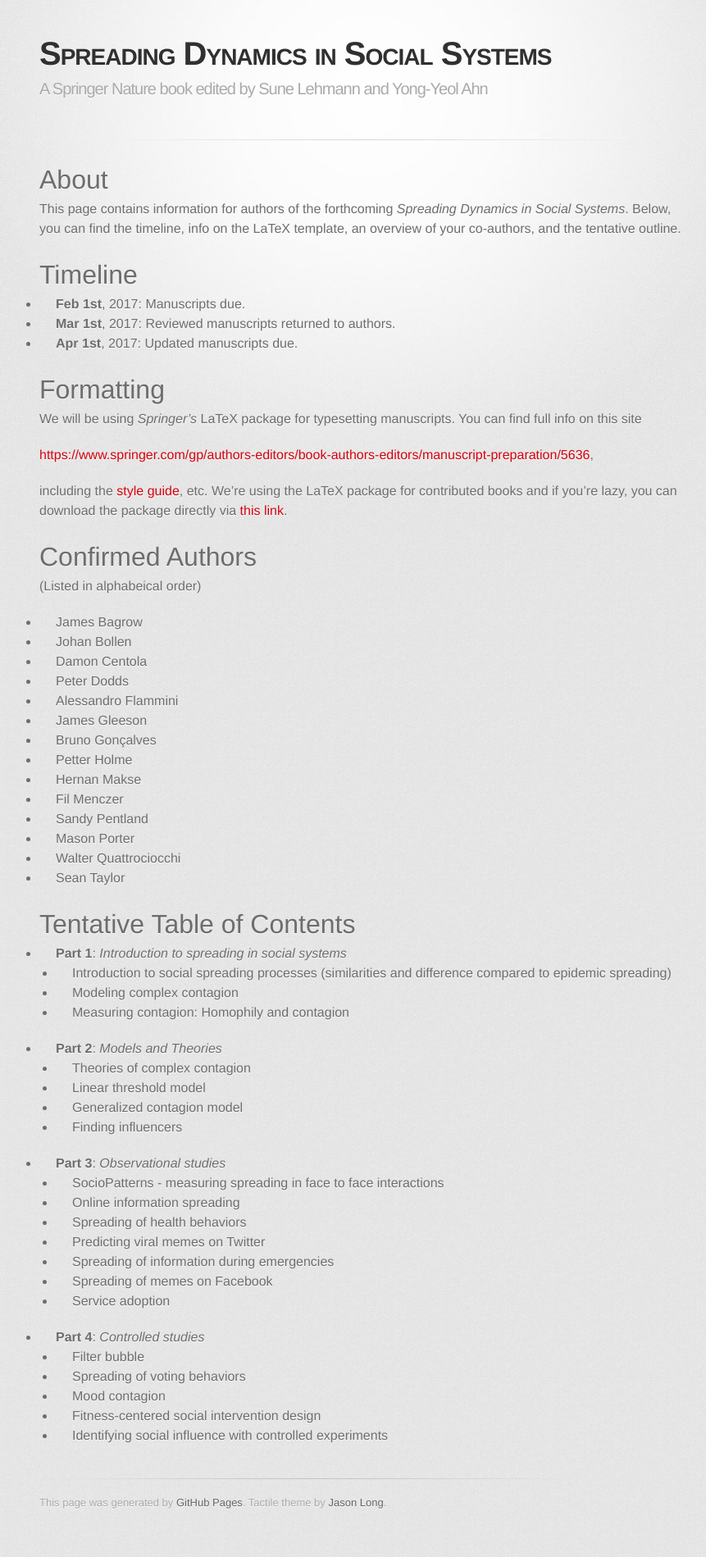
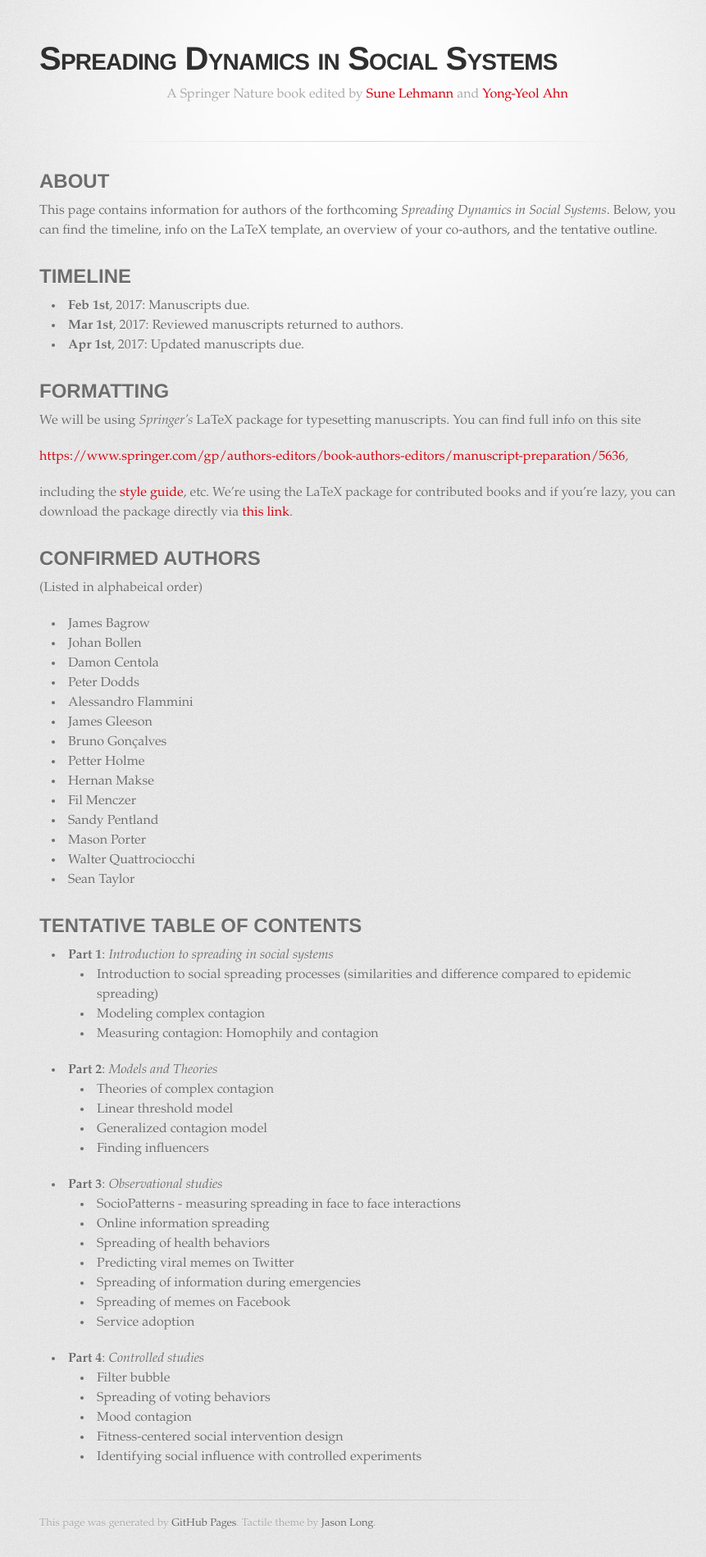
Before and after one commit to socialcontagionbook/socialcontagionbook.github.io, a Jekyll site: the page built from index.md, in a window 1280 px wide. Shown: the whole page at 82% size, without its empty margins (192-1053 px from the left). Built offline with Jekyll 4.4.1, drawn with Linux system fonts in a browser that asks for light colours; some web fonts are replaced; before the commit the page ends 1873 px from its top, so only the background shows below that.

Commit message:
design change

```diff
--- a/_layouts/index.html
+++ b/_layouts/index.html
@@ -19,7 +19,7 @@
 
         <header>
           <h1>Spreading Dynamics in Social Systems</h1>
-          <h2>A Springer Nature book edited by Sune Lehmann and Yong-Yeol Ahn</h2>
+          <h2>A Springer Nature book edited by <a href="https://sunelehmann.com/">Sune Lehmann</a> and <a href="http://yongyeol.com">Yong-Yeol Ahn</a></h2>
         </header>
 
         <!--<section id="downloads" class="clearfix">
--- a/stylesheets/stylesheet.css
+++ b/stylesheets/stylesheet.css
@@ -48,7 +48,7 @@ table {
 
 /* LAYOUT STYLES */
 body {
-  font-family: 'Helvetica Neue', Helvetica, Arial, serif;
+  font-family: 'Palatino', 'Baskerville', 'Georgia', serif;
   font-size: 1em;
   line-height: 1.5;
   color: #6d6d6d;
@@ -72,17 +72,17 @@ header h1 {
   font-family: 'Avenir Next', 'Avenir', 'Chivo', 'Helvetica Neue', Helvetica, Arial, serif;
   font-size: 40px; font-weight: 700;
   font-variant: small-caps;
-  line-height: 1.5;
+  line-height: 1.8;
   color: #303030;
-  letter-spacing: -1px;
+  letter-spacing: -0.8px;
 }
 
 header h2 {
-  font-size: 20px;
+  font-size: 16px;
   font-weight: normal;
-  line-height: 1.3;
+  line-height: 1.0;
+  text-align: center;
   color: #aaa;
-  letter-spacing: -1px;
 }
 
 #container {
@@ -242,7 +242,14 @@ form {
 /* GENERAL ELEMENT TYPE STYLES */
 
 h1 {
-  font-size: 32px;
+  /*font-variant: small-caps;*/
+}
+
+#main_content h1 {
+  text-transform: uppercase;
+  font-family: 'Avenir Next', 'Avenir', 'Chivo', 'Helvetica Neue', Helvetica, Arial, serif;
+  font-size: 24px; font-weight: 600;
+  line-height: 2em;
 }
 
 h2 {
@@ -298,7 +305,8 @@ blockquote {
 ul li {
   list-style-position: inside;
   list-style: disc;
-  padding-left: 20px;
+  padding-left: 5px;
+  margin-left: 30px;
 }
 
 ol li {
```
